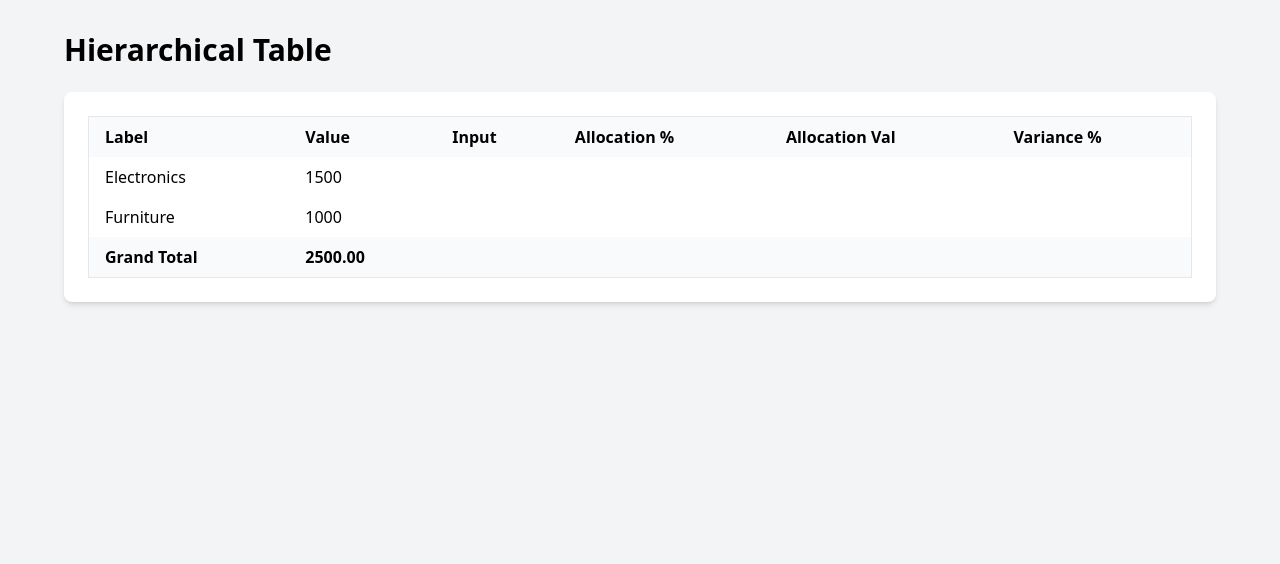
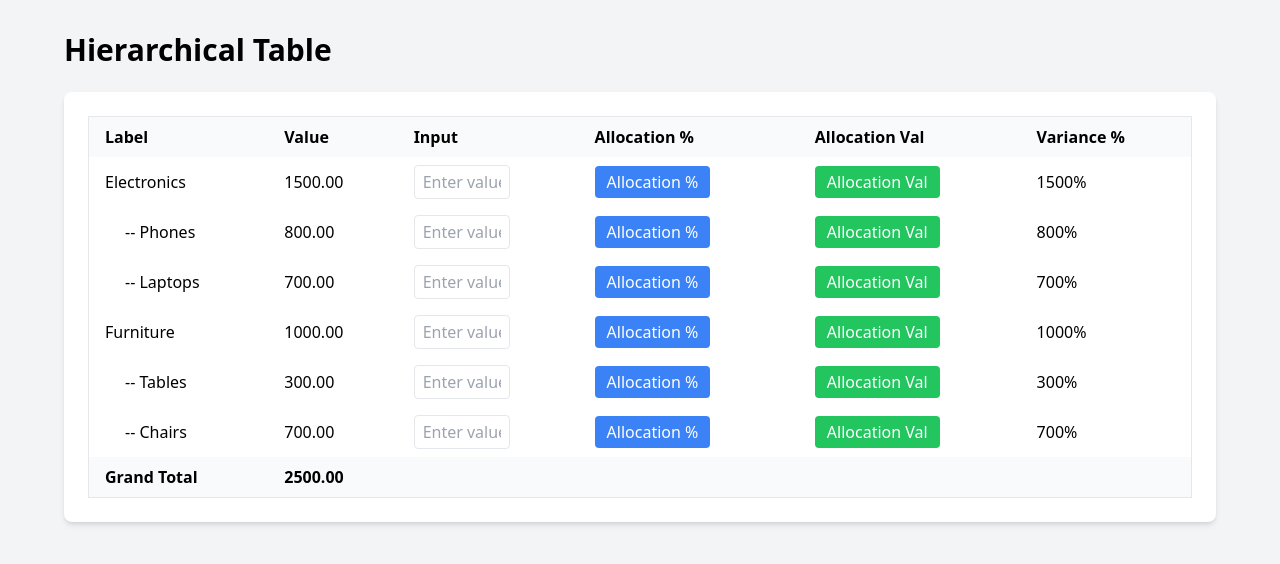
Before and after one commit to TheCyberAtom/lumel-assessment, a React (Vite) app: page / in a window 1280 px wide. Shown: the top 564 px of the page. Built offline with nearby package versions, Linux system fonts and the light colour scheme.

Commit message:
Added Table Row Component and Updated Hierarchial Table Component

```diff
--- a/src/components/HierarchicalTable.tsx
+++ b/src/components/HierarchicalTable.tsx
@@ -1,5 +1,6 @@
 import React from "react";
-import { TableData } from "../types/types";
+import { TableRow } from "./TableRow";
+import { Row, TableData } from "../types/types";
 
 interface HierarchicalTableProps {
   data: TableData;
@@ -10,6 +11,29 @@ export const HierarchicalTable: React.FC<HierarchicalTableProps> = ({
   data,
   onDataChange,
 }) => {
+  const updateRowValue = (rows: Row[], id: string, newValue: number): Row[] => {
+    return rows.map((row) => {
+      if (row.id === id) {
+        const updatedRow = { ...row, value: newValue };
+        if (row.children) {
+          // value needs to be distributed to each row children
+        }
+        return updatedRow;
+      }
+
+      if (row.children) {
+        // will use recurssion to handle children value update
+      }
+
+      return row;
+    });
+  };
+
+  const handleValueChange = (id: string, newValue: number) => {
+    const newRows = updateRowValue(data.rows, id, newValue);
+    onDataChange({ rows: newRows });
+  };
+
   const grandTotal = data.rows.reduce((sum, row) => sum + row.value, 0);
 
   return (
@@ -27,10 +51,12 @@ export const HierarchicalTable: React.FC<HierarchicalTableProps> = ({
         </thead>
         <tbody>
           {data.rows.map((row) => (
-            <tr>
-              <td className="px-4 py-2">{row.label}</td>
-              <td className="px-4 py-2">{row.value}</td>
-            </tr>
+            <TableRow
+              key={row.id}
+              row={row}
+              level={0}
+              onValueChange={handleValueChange}
+            />
           ))}
           <tr className="bg-gray-50 font-bold">
             <td className="px-4 py-2">Grand Total</td>
--- /dev/null
+++ b/src/components/TableRow.tsx
@@ -0,0 +1,84 @@
+import React, { useState } from "react";
+import { Row } from "../types/types";
+
+interface TableRowProps {
+  row: Row;
+  level: number;
+  onValueChange: (id: string, newValue: number) => void;
+}
+
+export const TableRow: React.FC<TableRowProps> = ({
+  row,
+  level,
+  onValueChange,
+}) => {
+  const [inputValue, setInputValue] = useState<string>("");
+  const originalValue = row.originalValue ?? row.value;
+  const variance = originalValue;
+
+  const handleAllocationPercentage = () => {
+    const percentage = parseFloat(inputValue);
+    if (isNaN(percentage)) return;
+
+    const increase = row.value * (percentage / 100);
+    const newValue = row.value + increase;
+    onValueChange(row.id, newValue);
+    setInputValue("");
+  };
+
+  const handleAllocationValue = () => {
+    const newValue = parseFloat(inputValue);
+    if (isNaN(newValue)) return;
+
+    onValueChange(row.id, newValue);
+    setInputValue("");
+  };
+
+  return (
+    <>
+      <tr>
+        <td className="px-4 py-2">
+          <span style={{ marginLeft: `${level * 20}px` }}>
+            {level > 0 ? "-- " : ""}
+            {row.label}
+          </span>
+        </td>
+        <td className="px-4 py-2">{row.value.toFixed(2)}</td>
+        <td className="px-4 py-2">
+          <input
+            type="text"
+            value={inputValue}
+            onChange={(e) => setInputValue(e.target.value)}
+            className="border rounded px-2 py-1 w-24"
+            placeholder="Enter value"
+          />
+        </td>
+        <td className="px-4 py-2">
+          <button
+            onClick={handleAllocationPercentage}
+            className="bg-blue-500 text-white px-3 py-1 rounded mr-2 hover:bg-blue-600"
+          >
+            Allocation %
+          </button>
+        </td>
+        <td className="px-4 py-2">
+          <button
+            onClick={handleAllocationValue}
+            className="bg-green-500 text-white px-3 py-1 rounded hover:bg-green-600"
+          >
+            Allocation Val
+          </button>
+        </td>
+        <td className="px-4 py-2">{variance}%</td>
+      </tr>
+      {row.children?.map((child) => (
+        <TableRow
+          key={child.id}
+          row={child}
+          level={level + 1}
+          onValueChange={onValueChange}
+        />
+      ))}
+    </>
+  );
+};
--- /dev/null
+++ b/src/types/types.ts
@@ -0,0 +1,11 @@
+export interface Row {
+  id: string;
+  label: string;
+  value: number;
+  children?: Row[];
+  originalValue?: number;
+}
+
+export interface TableData {
+  rows: Row[];
+}
```
